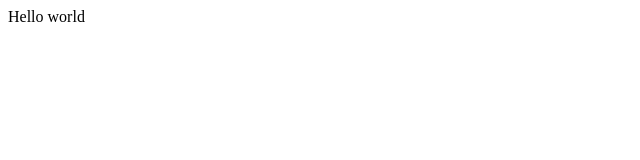
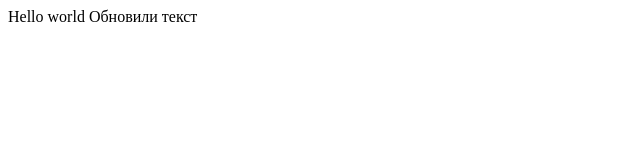
Before and after one commit to seyozha/beishembiev.github.io, a plain HTML site: page Index.html in a window 1280 px wide. Shown: the whole page, without its empty margins (0-640 px from the left). Drawn offline with Linux system fonts and the light colour scheme.

Commit message:
обновили текст

```diff
--- a/Index.html
+++ b/Index.html
@@ -6,6 +6,7 @@
     <title>Document</title>
 </head>
 <body>
-    Hello world
+    Hello world Обновили текст
+
 </body>
 </html>
```
